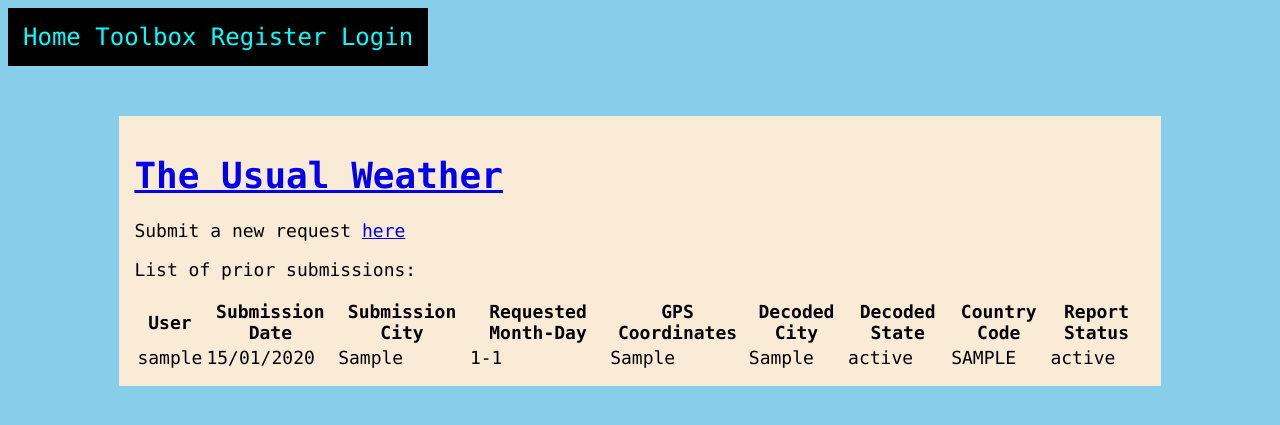
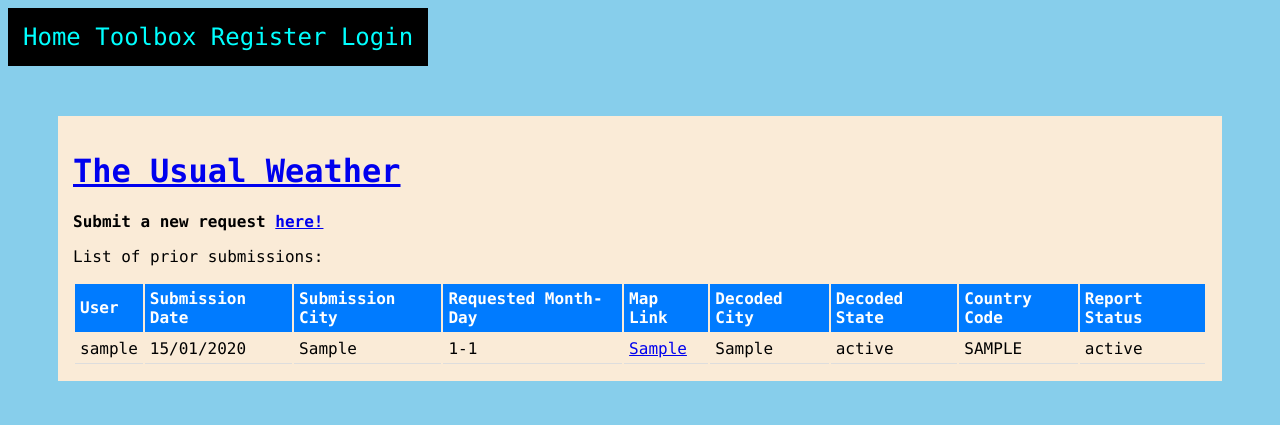
Before and after one commit to AlexB-623/the_toolbox, a Flask app: page /the-usual-weather/report-list in a window 1280 px wide. Shown: the top 425 px of the page. Run offline with Flask 3, Linux system fonts and the light colour scheme; tables that the repository leaves empty hold one stand-in row (values such as "Sample post").

Commit message:
minor updates to weather display

```diff
--- a/base/static/css/main/styles.css
+++ b/base/static/css/main/styles.css
@@ -39,6 +39,14 @@ body {
     font-size: large;
 }
 
+.results-display {
+    background-color: antiquewhite;
+    margin-top: 50px;
+    margin-right: 50px;
+    margin-left: 50px;
+    padding: 15px;
+}
+
 .action-button {
     font-size: 1.5rem;
     font-weight: bold;
--- a/base/static/css/the_usual_weather/the_usual_weather.css
+++ b/base/static/css/the_usual_weather/the_usual_weather.css
@@ -2,14 +2,27 @@
     background-color: skyblue;
 }
 
-.the_usual_weather-container {
+
+.calendar {
+    font-size: 1.5rem;
+}
+
+.report-display {
     background-color: antiquewhite;
     margin-top: 50px;
     margin-right: 50px;
     margin-left: 50px;
     padding: 15px;
 }
+th {
+    background-color: #007bff;
+    color: white;
+    padding: 5px;
+    text-align: left;
+    font-weight: bold;
+  }
 
-.calendar {
-    font-size: 1.5rem;
-}
+  td {
+    padding: 5px;
+    border-bottom: 1px solid #ddd;
+  }
--- a/base/the_usual_weather/forms.py
+++ b/base/the_usual_weather/forms.py
@@ -23,8 +23,8 @@ class WeatherSubmitForm(FlaskForm):
         location = Nominatim(timeout=10000, user_agent="Geopy Library")
         get_location = location.geocode(field.data)
         try:
-            lat = round(float(get_location.latitude), 2)
-            long = round(float(get_location.longitude), 2)
+            lat = round(float(get_location.latitude), 5)
+            long = round(float(get_location.longitude), 5)
             # print(lat, long)
             #storing lat & long so we don't have to redo this
             self.latitude = lat
--- a/base/the_usual_weather/templates/the_usual_weather/the_usual_weather_report_list.html
+++ b/base/the_usual_weather/templates/the_usual_weather/the_usual_weather_report_list.html
@@ -1,18 +1,18 @@
 {% extends "the_usual_weather-base.html" %}
 
 {% block content %}
-    <div class="default-container">
+    <div class="report-display">
         <h1 class="tool-home"><a href="{{ url_for('the_usual_weather.the_usual_weather') }}">The Usual Weather</a> </h1>
-        <p>Submit a new request <a href="{{ url_for('the_usual_weather.submit') }}">here</a> </p>
+        <p><strong>Submit a new request <a href="{{ url_for('the_usual_weather.submit') }}">here!</a></strong></p>
     <p>List of prior submissions:</p>
-    <table>
+    <table class="report-table">
         <thead>
             <tr>
                 <th>User</th>
                 <th>Submission Date</th>
                 <th>Submission City</th>
                 <th>Requested Month-Day</th>
-                <th>GPS Coordinates</th>
+                <th>Map Link</th>
                 <th>Decoded City</th>
                 <th>Decoded State</th>
                 <th>Country Code</th>
@@ -26,7 +26,7 @@
                 <td>{{ report.submitted_date }}</td>
                 <td>{{ report.submitted_city }}</td>
                 <td>{{ report.requested_date }}</td>
-                <td>{{ report.gps_coordinates }}</td>
+                <td><a href="https://www.google.com/maps/place/{{ report.gps_coordinates }}" target="_blank">{{ report.gps_coordinates }}</a> </td>
                 <td>{{ report.decoded_city }}</td>
                 <td>{{ report.decoded_state }}</td>
                 <td>{{ report.decoded_country }}</td>
```
